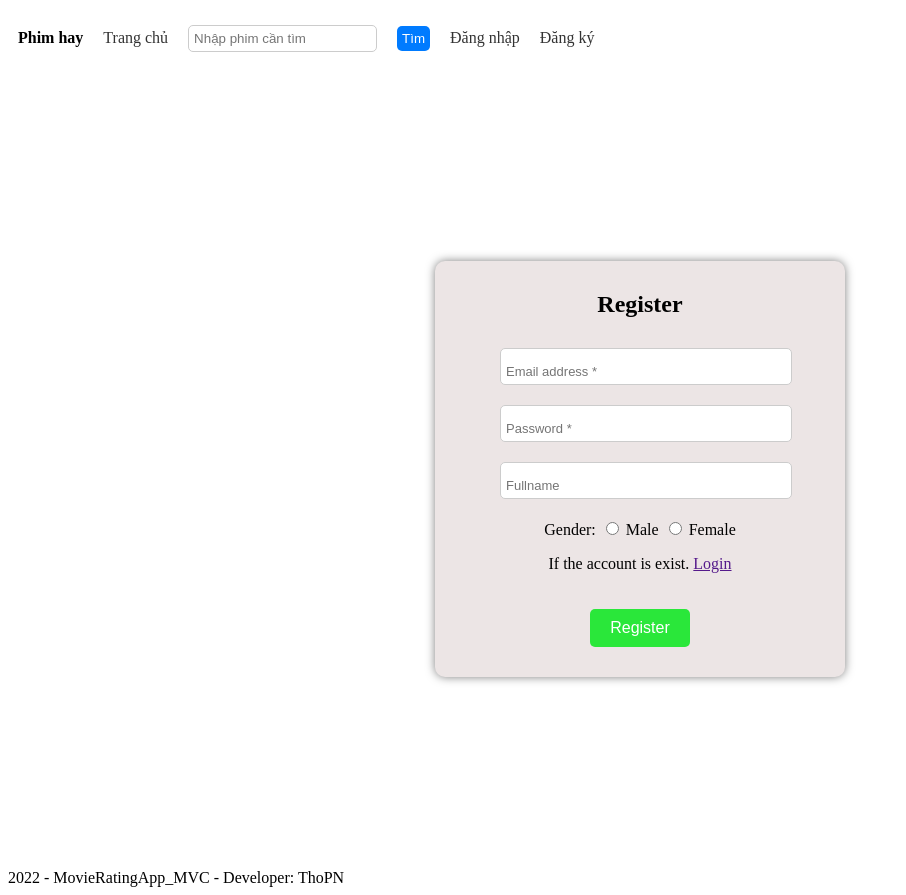
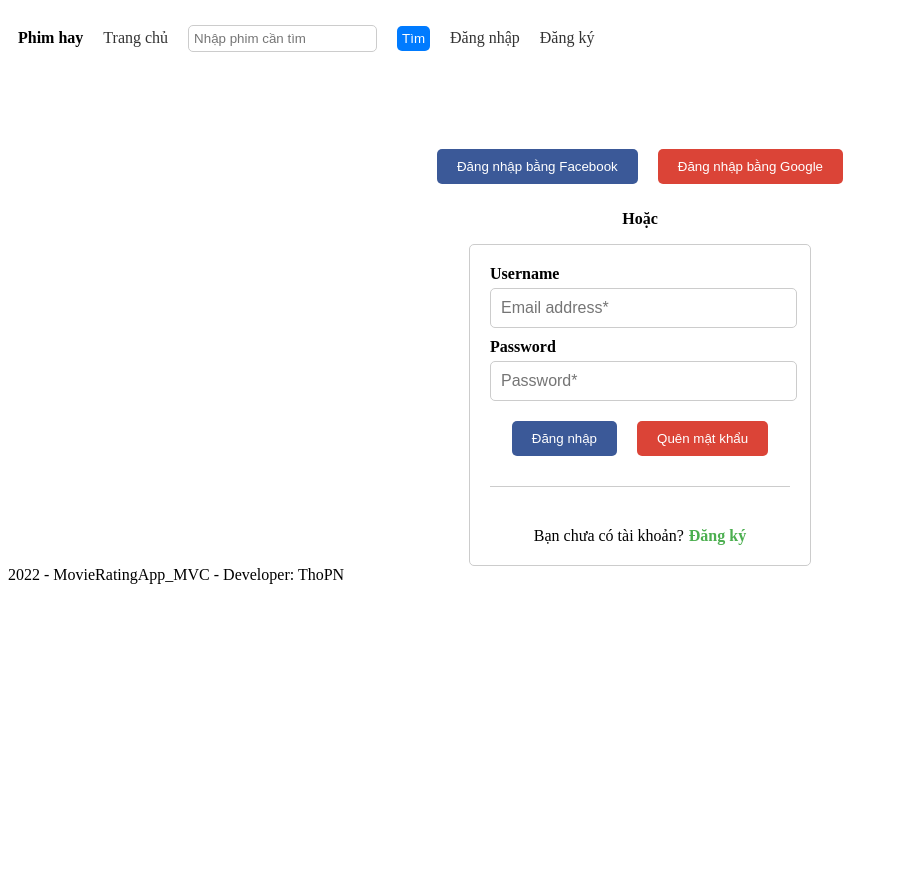
Before and after one commit to Leadstoyou/FER201m_Project, a React (Create React App) app: page / in a window 1280 px wide. Shown: the whole page, without its empty margins (0-906 px from the left). After the commit the page ends 800 px from the top, so only its background shows below. Built offline with nearby package versions, Linux system fonts and the light colour scheme; no server answers.

Commit message:
lmeo 4:06

```diff
--- a/package.json
+++ b/package.json
@@ -9,6 +9,7 @@
     "react": "^18.2.0",
     "react-dom": "^18.2.0",
     "react-router": "^6.9.0",
+    "react-router-dom": "^6.9.0",
     "react-scripts": "5.0.1",
     "web-vitals": "^2.1.4"
   },
--- a/src/App.js
+++ b/src/App.js
@@ -1,13 +1,16 @@
 import './App.css';
 import Login from './components/login'
 import Register from './components/register';
+import { BrowserRouter as Router, Route, Routes } from 'react-router-dom';
 
 function App() {
   return (
-    <div>
-    <Register />
-  </div>
-
+    <Router>
+      <Routes>
+        <Route path="/" element={<Login />} />
+        <Route path="/register" element={<Register />} />
+      </Routes>
+    </Router>
   );
 }
 
--- a/src/components/login.js
+++ b/src/components/login.js
@@ -2,20 +2,32 @@ import React, { useState, useEffect } from 'react';
 import './login.css';
 import Navbar from '../components/navbar'
 import Footer from '../components/footer'
-
+import userData from '../User.json';
+import { useNavigate } from 'react-router';
 
 function Login() {
-  const [username, setUsername] = useState('');
+  const [email, setEmail] = useState('');
   const [password, setPassword] = useState('');
   const [isSubmitting, setIsSubmitting] = useState(false);
-
+  let check = false;
+  const navigation = useNavigate();
   useEffect(() => {
     // Your login logic here
   }, [isSubmitting]);
 
-  const handleSubmit = (event) => {
-    event.preventDefault();
+  const handleSubmit = async e  => {
+    e.preventDefault();
     setIsSubmitting(true);
+    userData.map(user => {
+      if(user.email === email && user.pass === password){
+        check = true;
+        alert('Login successful');
+        return navigation('/home');
+      }
+    })
+    if (!check) {
+      alert('Tài khoản mật khẩu không chính xác');
+    }
   }
 
   return (
@@ -30,7 +42,7 @@ function Login() {
         <form className="login-form" onSubmit={handleSubmit}>
           <div className="form-control">
             <label htmlFor="username">Username</label>
-            <input type="text" placeholder='Email address*' required id="username" value={username} onChange={(e) => setUsername(e.target.value)} />
+            <input type="text" placeholder='Email address*' required id="username" value={email} onChange={(e) => setEmail(e.target.value)} />
           </div>
           <div className="form-control">
             <label htmlFor="password">Password</label>
--- a/src/components/navbar.js
+++ b/src/components/navbar.js
@@ -18,10 +18,10 @@ function Navbar() {
           <button>Tìm</button>
         </li>
         <li className="nav-item right">
-          <a href="#" className="nav-link">Đăng nhập</a>
+          <a href="./" className="nav-link">Đăng nhập</a>
         </li>
         <li className="nav-item right">
-          <a href="#" className="nav-link">Đăng ký</a>
+          <a href="./register" className="nav-link">Đăng ký</a>
         </li>
       </ul>
     </nav>
```
Also changed, not shown: 1 other file (tests, documents, lock files or other folders).
